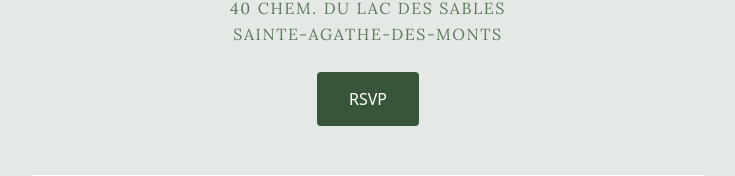
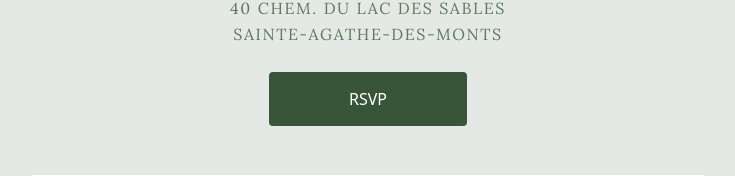
Before and after one commit to francoislevesque/francois-tara.world, a Vue app: page / in a window 1280 px wide. Shown: the part 267-443 px from the top of the page, without its empty margins (272-1007 px from the left). Built offline with nearby package versions, Linux system fonts and the light colour scheme; a web font is replaced by a local one.

Commit message:
Larger btn

```diff
--- a/src/App.vue
+++ b/src/App.vue
@@ -27,7 +27,7 @@
         <div class="mb-16">
           <a
             href="https://forms.gle/wsD3GasDUH87QGpKA"
-            class="bg-[#395539] px-8 py-4 text-white rounded"
+            class="bg-[#395539] px-20 py-4 text-white rounded"
             target="_blank"
             >
             RSVP
```
